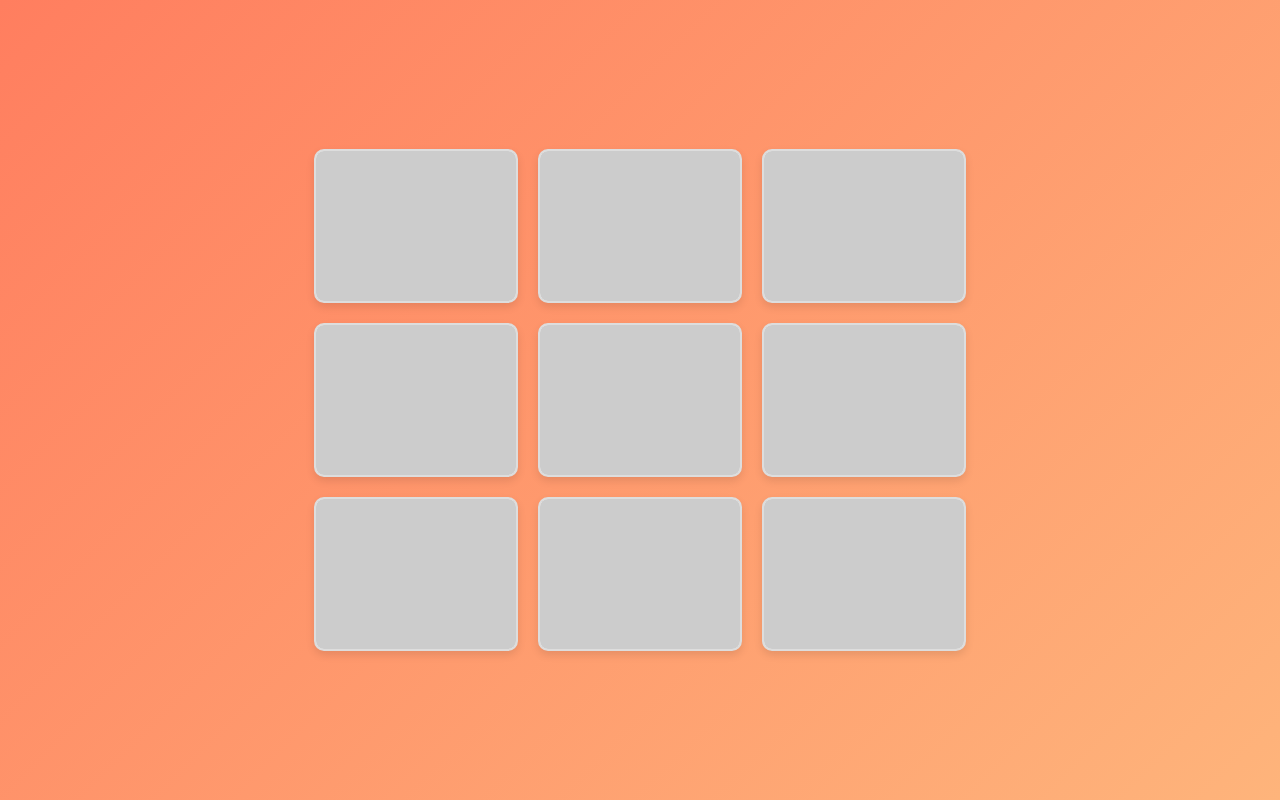
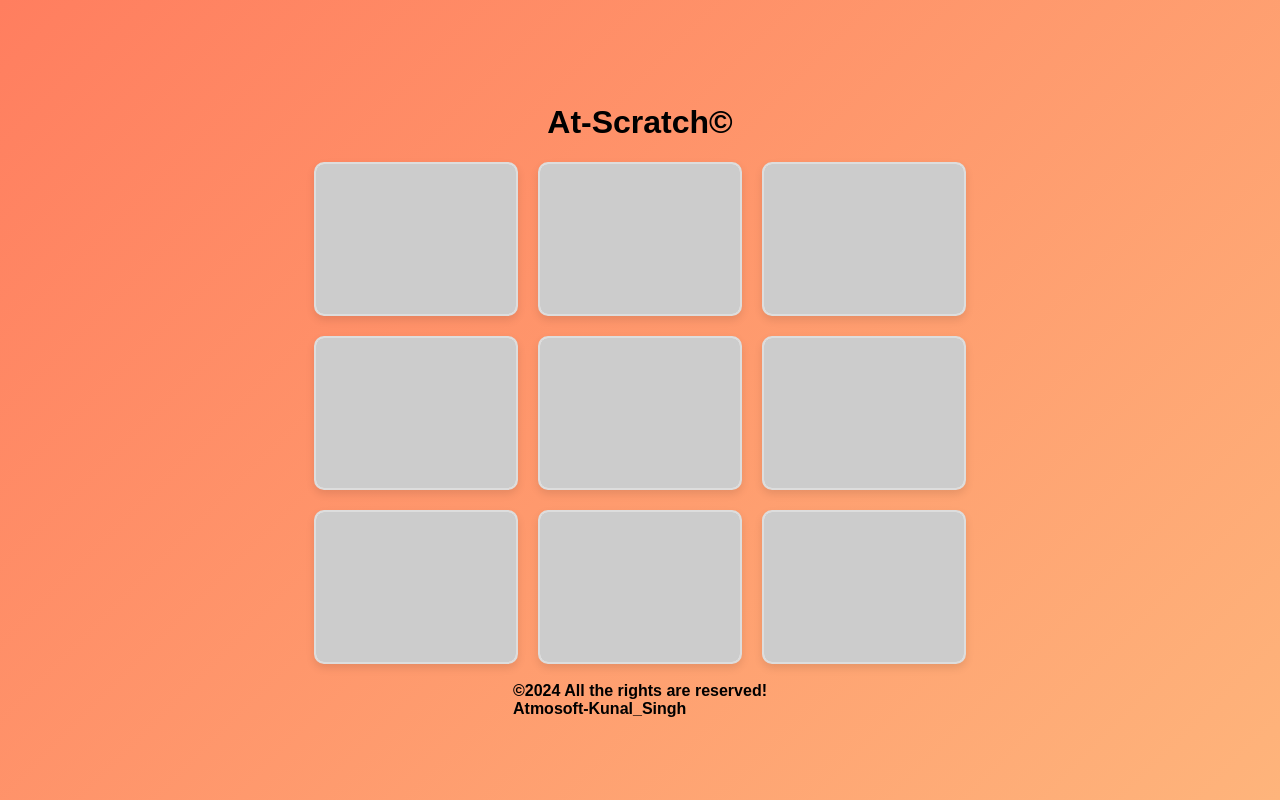
Before and after one commit to kunalatmosoft/games, a plain HTML site: page index.html in a window 1280 px wide. Drawn offline with nearby package versions, Linux system fonts and the light colour scheme.

Commit message:
Update index.html content

```diff
--- a/index.html
+++ b/index.html
@@ -65,10 +65,16 @@
             font-size: 16px;
             cursor: pointer;
         }
+        footer{
+
+            font-weight: bolder;
+        }
     </style>
 </head>
 <body>
+   <h1>At-Scratch&copy;</h1>
     <div class="scratch-card-grid" id="scratch-card-grid"></div>
+
     <button class="reset-button" id="reset-button" style="display: none;">Play Again</button>
 
     <script src="https://cdn.jsdelivr.net/npm/canvas-confetti@1.4.0/dist/confetti.browser.min.js"></script>
@@ -206,5 +212,7 @@
             }
         });
     </script>
+    </br>
+    <footer>&copy;2024 All the rights are reserved!</br> Atmosoft-Kunal_Singh</footer>
 </body>
 </html>
```
